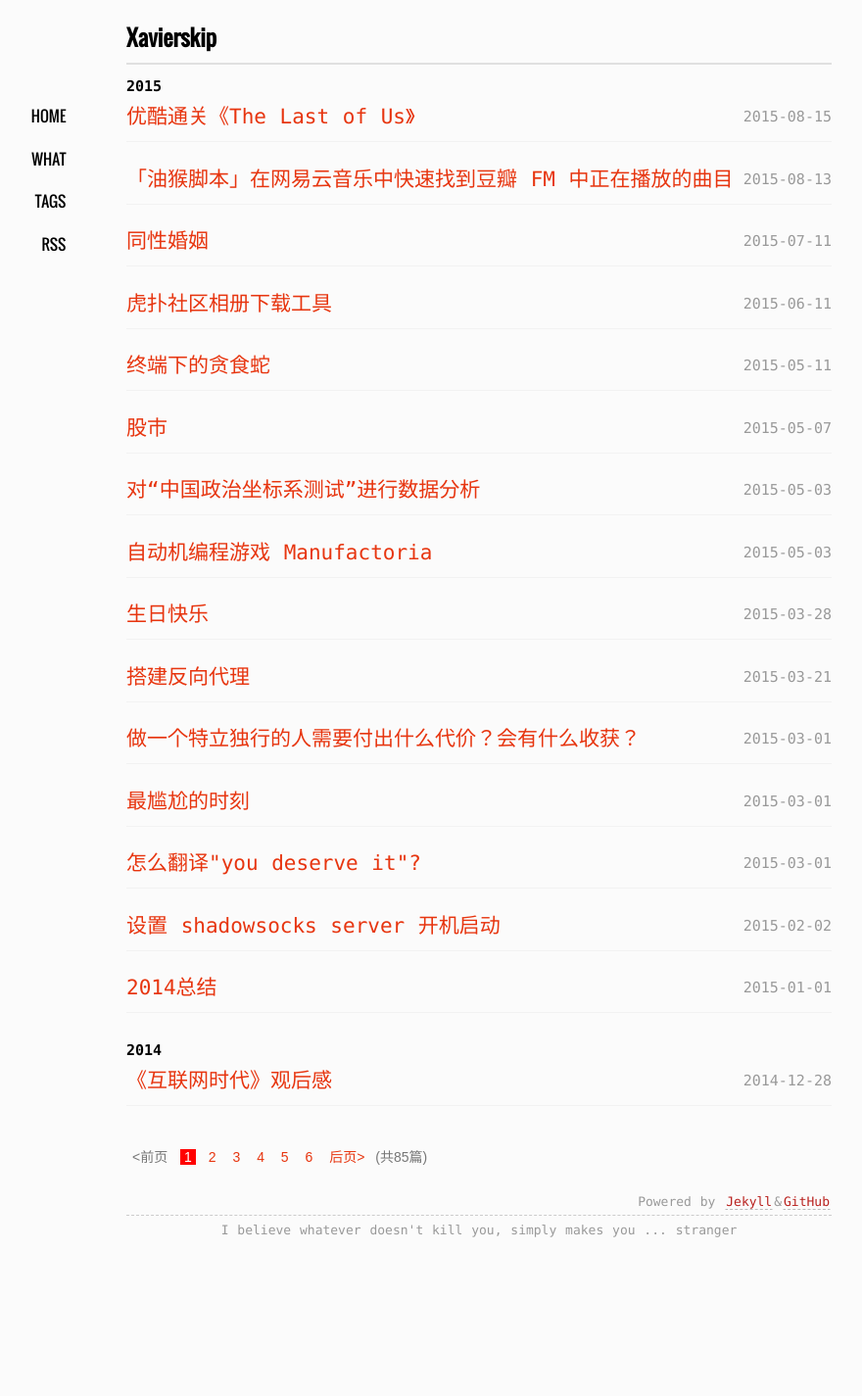
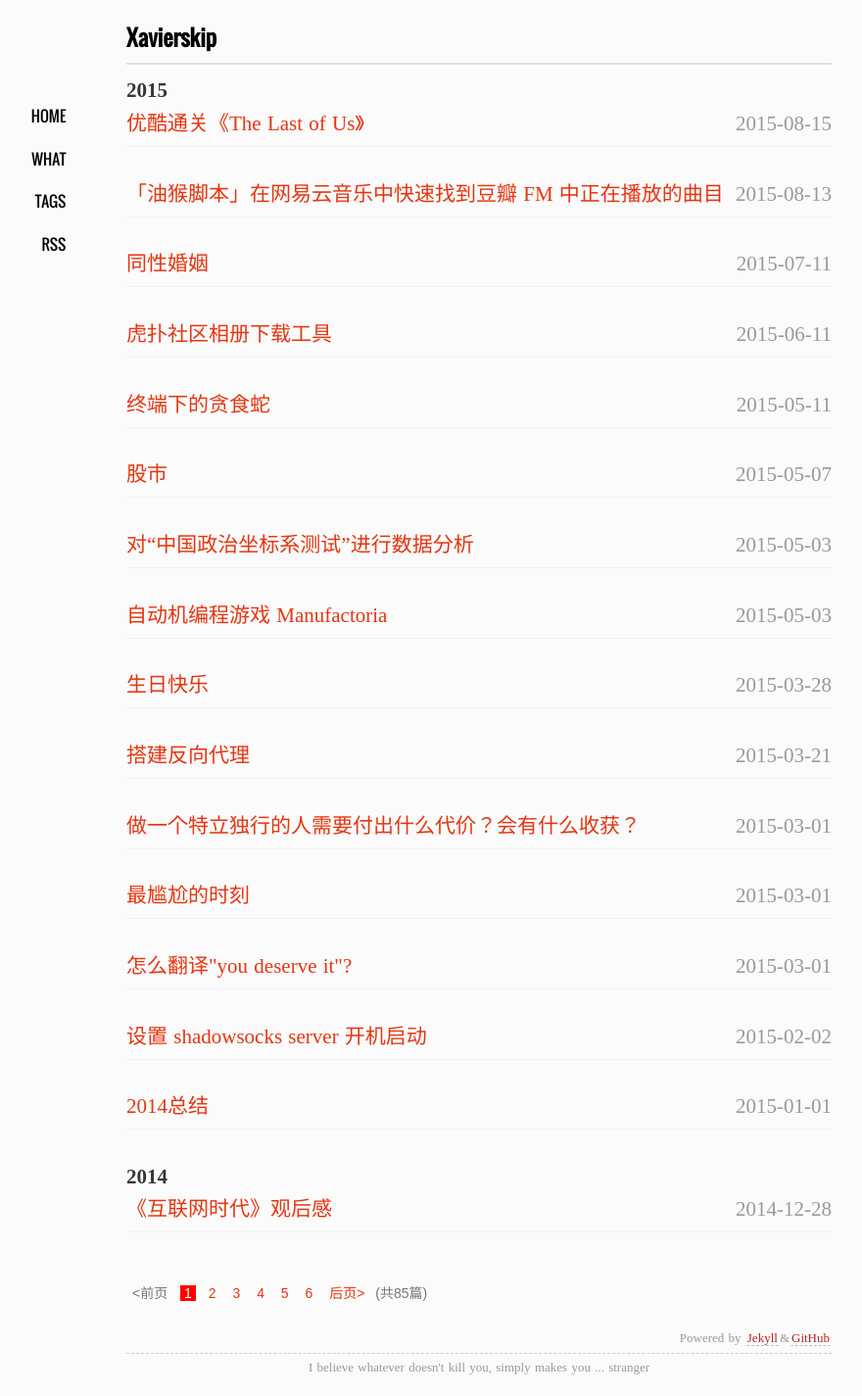
Before and after one commit to xavierskip/xavierskip.github.io, a Jekyll site: the page built from index.html, in a window 1280 px wide. Shown: the whole page at 98% size, without its empty margins (151-1031 px from the left). Built offline with Jekyll 4.4.1, drawn with Linux system fonts in a browser that asks for light colours; the list of posts is cut into pages by our own code; before the commit the page ends 1283 px from its top, so only the background shows below that.

Commit message:
change font

```diff
--- a/media/css/style.css
+++ b/media/css/style.css
@@ -22,7 +22,7 @@ modify by xavirskip
 
 @import url(/media/css/font.css?family=Oswald);
 
-body{font-size:14px;word-spacing:1px;margin-left:auto;margin-right:auto;font-family: "Consolas","Microsoft YaHei",sans-serif;color:#000000;background-color:#FBFBFB;}
+body{font-size:14px;word-spacing:1px;margin-left:auto;margin-right:auto;font-family: "Times New Roman","Consolas","Microsoft YaHei";color:#000000;background-color:#FBFBFB;}
 *{padding:0;margin: 0;border:none;outline:none;}
 a{color:#E7350F;text-decoration:none;}
 a:hover{color:#333333;border-bottom: 1px dashed #E7350F;}
@@ -65,7 +65,7 @@ header{padding:0.5em 0 0.7em 0;border-bottom: 2px solid #E0E0E0;}
 nav{font-family: 'Oswald', sans-serif;font-size:1.1em;text-transform:uppercase;float:left;margin-left:-12em;margin-top:2em;width:9em;text-align:right;}
 nav a{display:block;padding:.7em 1em;color:#000000;}
 nav a:hover{background-color: #E7350F;text-decoration:none;color:#f9f9f9;border: 0;-webkit-transition:color .2s linear;}
-.post{margin: .5em 0 1em 0;}
+.post{margin: .5em 0 1em 0;font-size: 21px;color: #363636;}
 .post h2{margin: 21px 0 13px 0;}
 .post p {
 	margin: 6px;
@@ -73,6 +73,7 @@ nav a:hover{background-color: #E7350F;text-decoration:none;color:#f9f9f9;border:
 	letter-spacing: 1px;
 	word-wrap: break-word;
 	overflow: hidden;
+    font-family: STFangSong,Helvetica,Arial,Vernada,Tahoma,STXihei,"Songti SC",SimSun,Heiti,sans-serif;
 }
 h1{font-family: 'Oswald',"Microsoft YaHei",sans-serif;font-size:1.6em;}
 h2{font-family: 'Oswald',"Microsoft YaHei",sans-serif;font-size:1.4em;}
```
